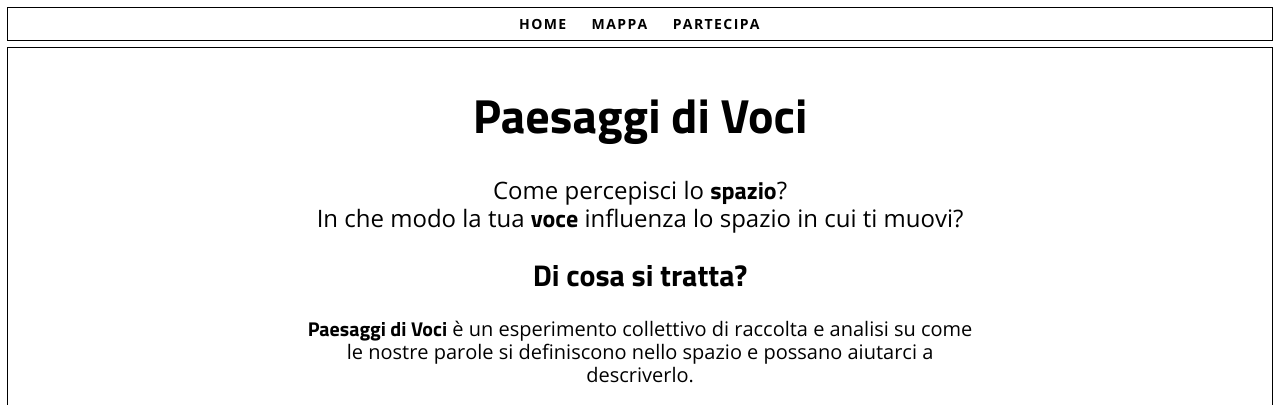
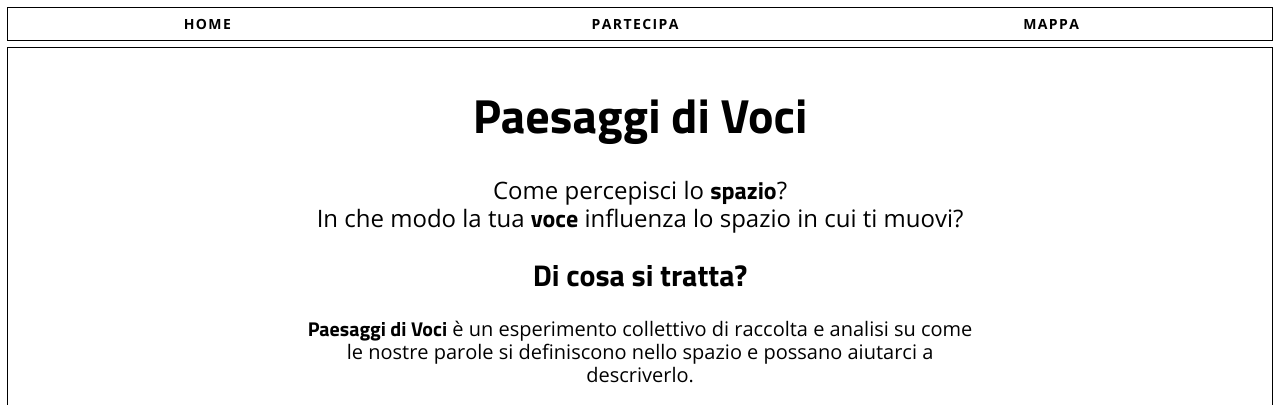
Before and after one commit to archiviofontiorali/voice-landscape, a Django app: page / in a window 1280 px wide. Shown: the top 405 px of the page. Run offline with Django 4.2, Linux system fonts and the light colour scheme; style sheets or scripts are compiled from the project's sources; some libraries are stand-ins or nearby versions.

Commit message:
Improve header spacing and order

```diff
--- a/apps/website/templates/_header.html
+++ b/apps/website/templates/_header.html
@@ -1,5 +1,5 @@
-<nav class="flex flex-row justify-center f6 fw6 ttu tracked overflow-x-auto pa1">
+<nav class="flex flex-row justify-around f6 fw6 ttu tracked overflow-x-auto pa1">
   <a href="{% url 'home' %}" class="link black dim dib mr3 pa1">Home</a>
+  <a href="{% url 'share' %}" class="link black dim dib pa1">Partecipa</a>
   <a href="{% url 'map' %}" class="link black dim dib mr3 pa1">Mappa</a>
-  <a href="{% url 'share' %}" class="link black dim dib pa1">Partecipa</a>
 </nav>
```
